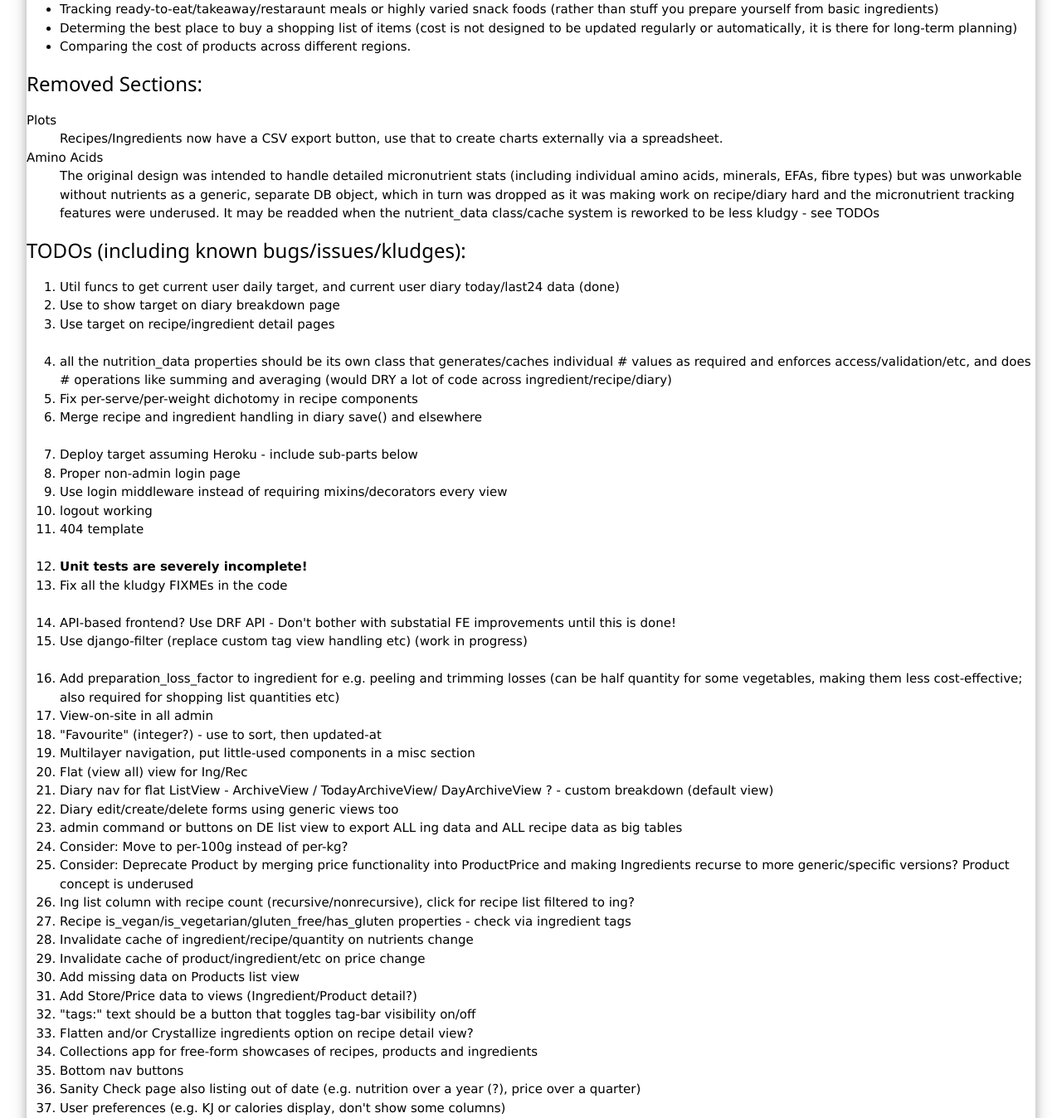
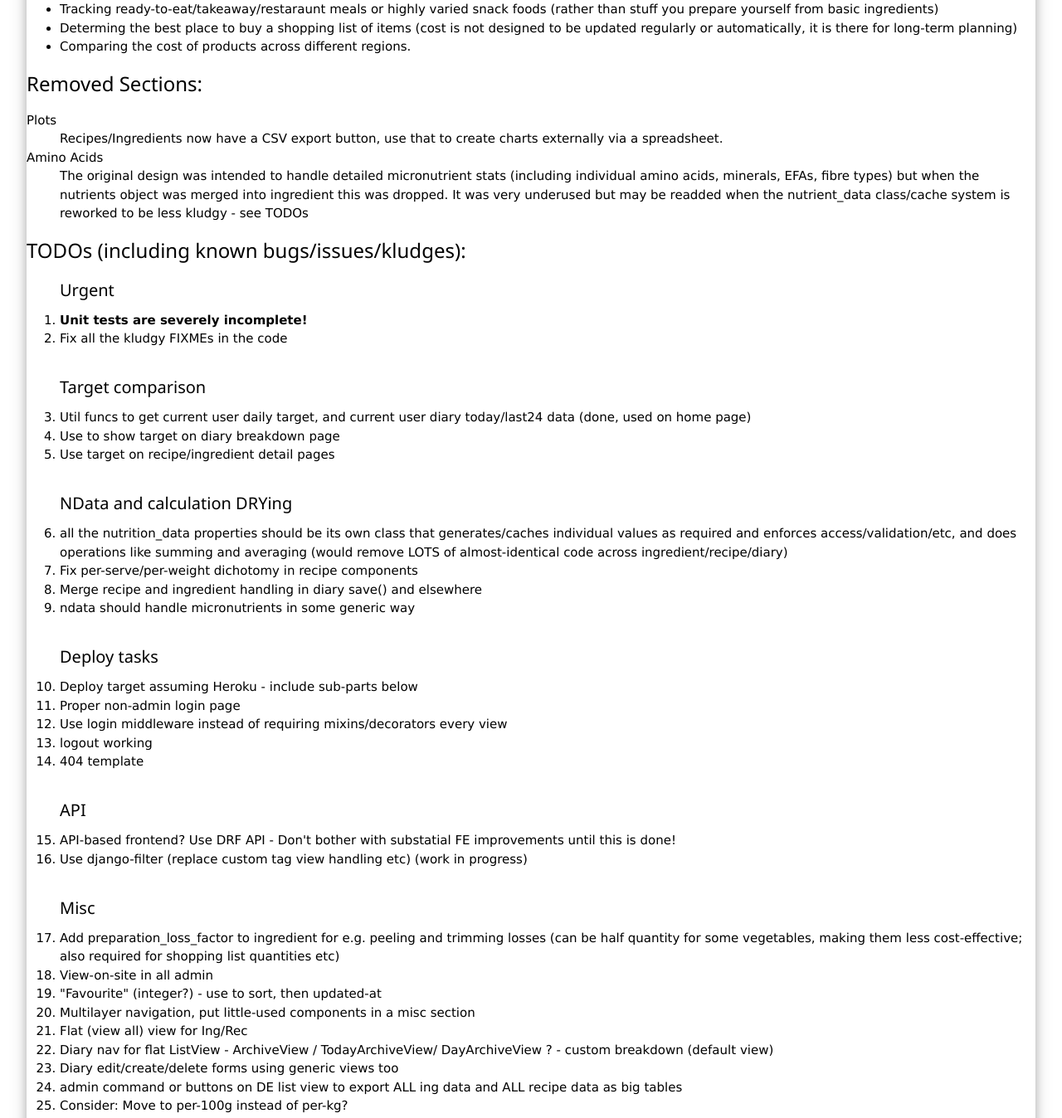
Before and after one commit to dylanleigh/PriceAndNutritionTrackingSystem, a Django app: page /about/ in a window 1280 px wide. Shown: the part 675-2023 px from the top of the page at 83% size. Run offline with Django 3.2, Linux system fonts and the light colour scheme; the visitor is signed in with stand-in values (Sample User, id 1); data that the repository does not hold is empty.

Commit message:
more roadmap cleanup

```diff
--- a/pants/website/templates/website/about.html
+++ b/pants/website/templates/website/about.html
@@ -51,40 +51,46 @@
    <dt><a>Amino Acids</a></dt>
    <dd>The original design was intended to handle detailed micronutrient
    stats (including individual amino acids, minerals, EFAs, fibre types)
-   but was unworkable without nutrients as a generic, separate DB
-   object, which in turn was dropped as it was making work on
-   recipe/diary hard and the micronutrient tracking features were
-   underused. It may be readded when the nutrient_data class/cache
-   system is reworked to be less kludgy - see TODOs</dd>
+   but when the nutrients object was merged into ingredient this was
+   dropped. It was very underused but may be readded when the
+   nutrient_data class/cache system is reworked to be less kludgy - see TODOs</dd>
 </dl>
 
 <h3>TODOs (including known bugs/issues/kludges):</h3>
 <ol>
+   <h4>Urgent</h4>
+   <li><b>Unit tests are severely incomplete!</b></li>
+   <li>Fix all the kludgy FIXMEs in the code</li>
+   <br>
+   <h4>Target comparison</h4>
    <li>Util funcs to get current user daily target, and current user
-   diary today/last24 data (done)</li>
+   diary today/last24 data (done, used on home page)</li>
    <li>Use to show target on diary breakdown page</li>
    <li>Use target on recipe/ingredient detail pages</li>
    <br>
+   <h4>NData and calculation DRYing</h4>
    <li>all the nutrition_data properties should be its own class that generates/caches individual
-# values as required and enforces access/validation/etc, and does
-# operations like summing and averaging (would DRY a lot of code across ingredient/recipe/diary)</li>
+ values as required and enforces access/validation/etc, and does
+ operations like summing and averaging (would remove LOTS of
+ almost-identical code across ingredient/recipe/diary)</li>
    <li>Fix per-serve/per-weight dichotomy in recipe components</li>
    <li>Merge recipe and ingredient handling in diary save() and elsewhere</li>
+   <li>ndata should handle micronutrients in some generic way</li>
    <br>
+   <h4>Deploy tasks</h4>
    <li>Deploy target assuming Heroku - include sub-parts below</li>
    <li>Proper non-admin login page</li>
    <li>Use login middleware instead of requiring mixins/decorators every view</li>
    <li>logout working</li>
    <li>404 template</li>
    <br>
-   <li><b>Unit tests are severely incomplete!</b></li>
-   <li>Fix all the kludgy FIXMEs in the code</li>
-   <br>
+   <h4>API</h4>
    <li>API-based frontend? Use DRF API - Don't bother with substatial FE
    improvements until this is done!</li>
    <li>Use django-filter (replace custom tag view handling etc) (work in
    progress)</li>
    <br>
+   <h4>Misc</h4>
    <li>Add preparation_loss_factor to ingredient for e.g. peeling and
    trimming losses (can be half quantity for some vegetables, making
    them less cost-effective; also required for shopping list quantities etc)</li>
```
